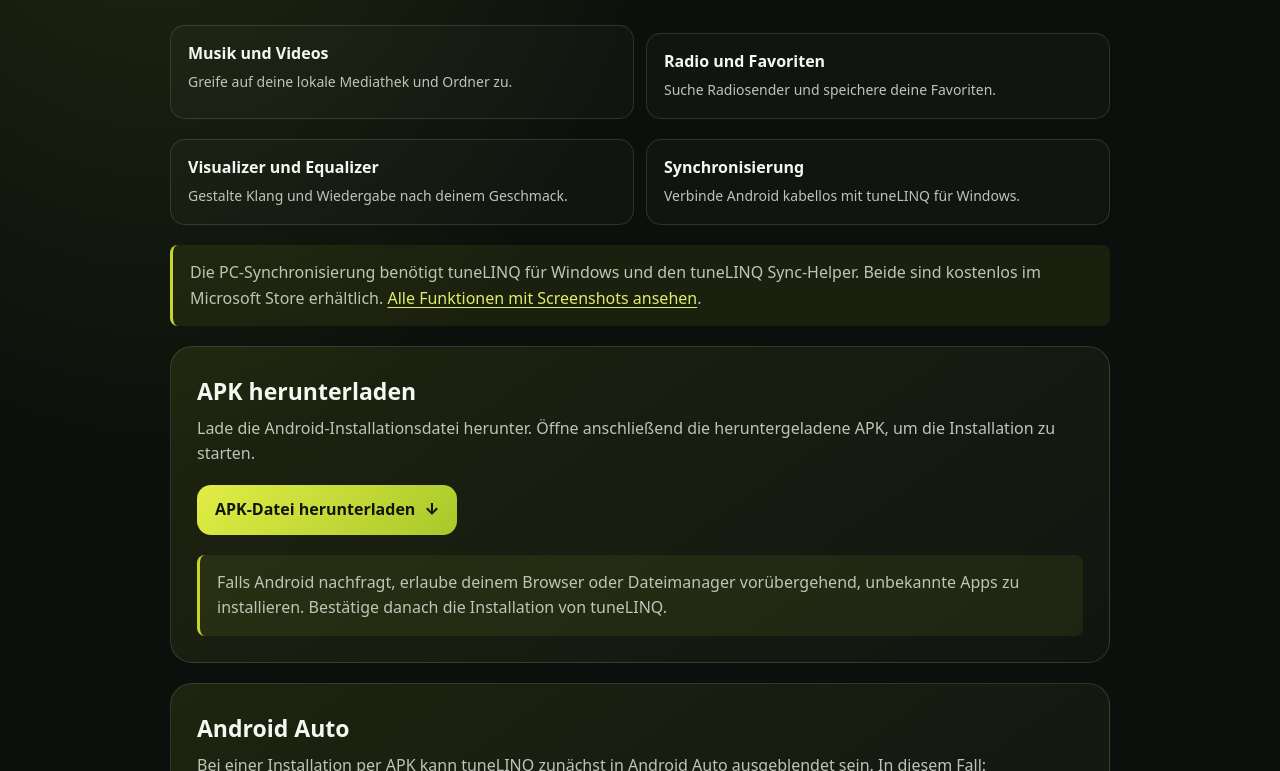
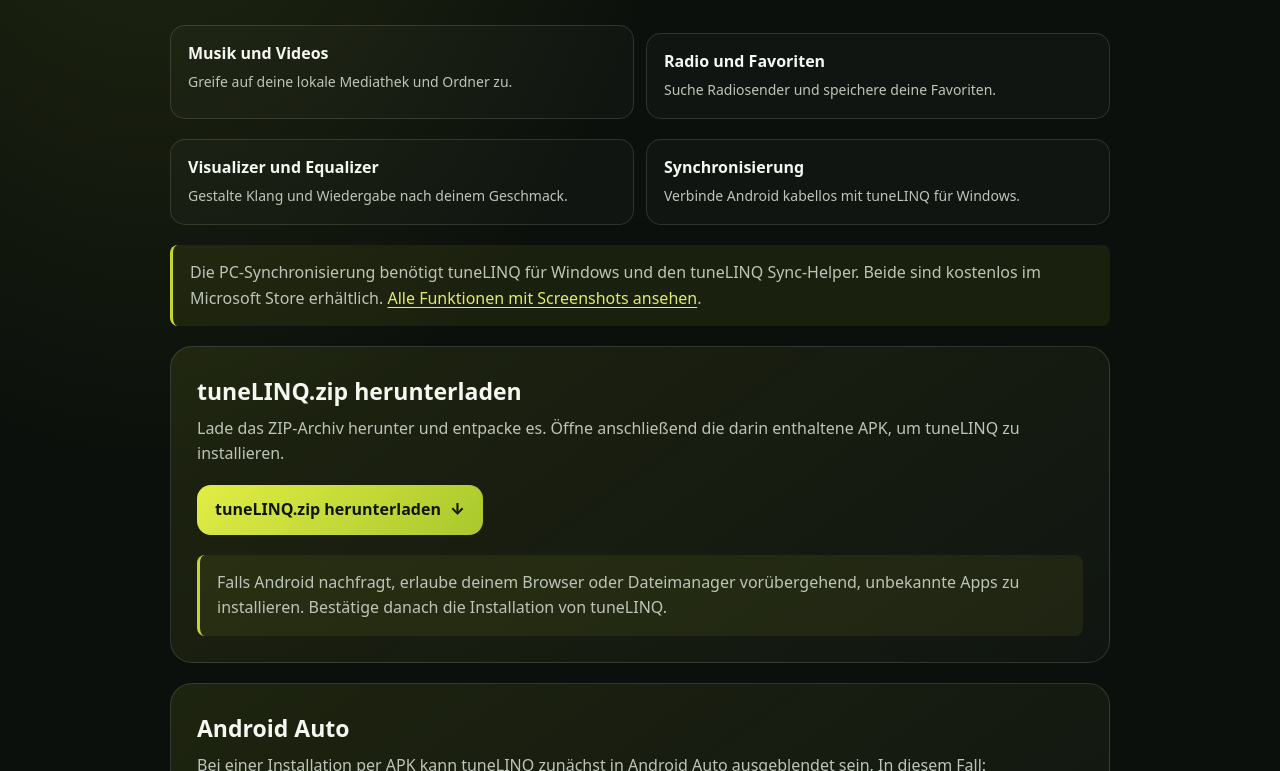
Before and after one commit to sperling9011-dev/tunelinq, a plain HTML site: page download.html in a window 1280 px wide. Shown: the part 329-1100 px from the top of the page. Drawn offline with Linux system fonts and the light colour scheme.

Commit message:
Add files via upload

```diff
--- a/download.html
+++ b/download.html
@@ -5,7 +5,7 @@
   <meta name="viewport" content="width=device-width, initial-scale=1">
   <meta name="theme-color" content="#10150d">
   <title>tuneLINQ f&uuml;r Android herunterladen</title>
-  <meta name="description" content="Lade tuneLINQ f&uuml;r Android herunter. Hier findest du den APK-Download, Installationshinweise und Infos zu Android Auto.">
+  <meta name="description" content="Lade tuneLINQ f&uuml;r Android herunter. Hier findest du den ZIP-Download, Hinweise zur APK-Installation und Informationen zu Android Auto.">
   <style>
     :root { color-scheme: dark; --bg:#0b100c; --surface:#151e15; --text:#f5f7f1; --muted:#bdc5b8; --accent:#c6d62e; --line:rgba(255,255,255,.13); }
     * { box-sizing:border-box; }
@@ -57,10 +57,10 @@
     </ul>
     <p class="note">Die PC-Synchronisierung ben&ouml;tigt tuneLINQ f&uuml;r Windows und den tuneLINQ Sync-Helper. Beide sind kostenlos im Microsoft Store erh&auml;ltlich. <a class="textLink" href="index.html#funktionen">Alle Funktionen mit Screenshots ansehen</a>.</p>
 
-    <section class="panel" aria-labelledby="apk-heading" id="apk-download">
-      <h2 id="apk-heading">APK herunterladen</h2>
-      <p>Lade die Android-Installationsdatei herunter. &Ouml;ffne anschlie&szlig;end die heruntergeladene APK, um die Installation zu starten.</p>
-      <a class="btn" href="Downloads/tuneLINQ.apk" download>APK-Datei herunterladen <span aria-hidden="true">&#8595;</span></a>
+    <section class="panel" aria-labelledby="zip-heading" id="zip-download">
+      <h2 id="zip-heading">tuneLINQ.zip herunterladen</h2>
+      <p>Lade das ZIP-Archiv herunter und entpacke es. &Ouml;ffne anschlie&szlig;end die darin enthaltene APK, um tuneLINQ zu installieren.</p>
+      <a class="btn" href="Downloads/tuneLINQ.zip" download>tuneLINQ.zip herunterladen <span aria-hidden="true">&#8595;</span></a>
       <div class="note">Falls Android nachfragt, erlaube deinem Browser oder Dateimanager vor&uuml;bergehend, unbekannte Apps zu installieren. Best&auml;tige danach die Installation von tuneLINQ.</div>
     </section>
 
```
